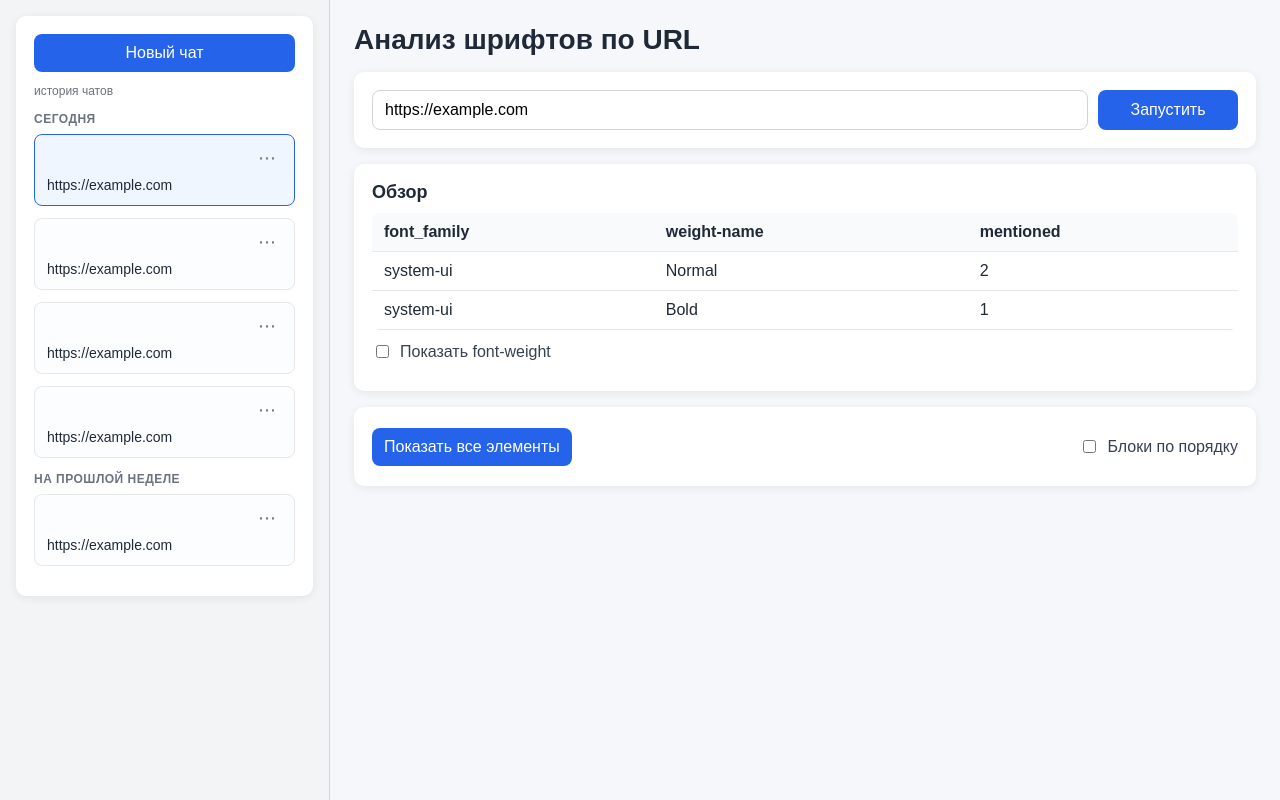
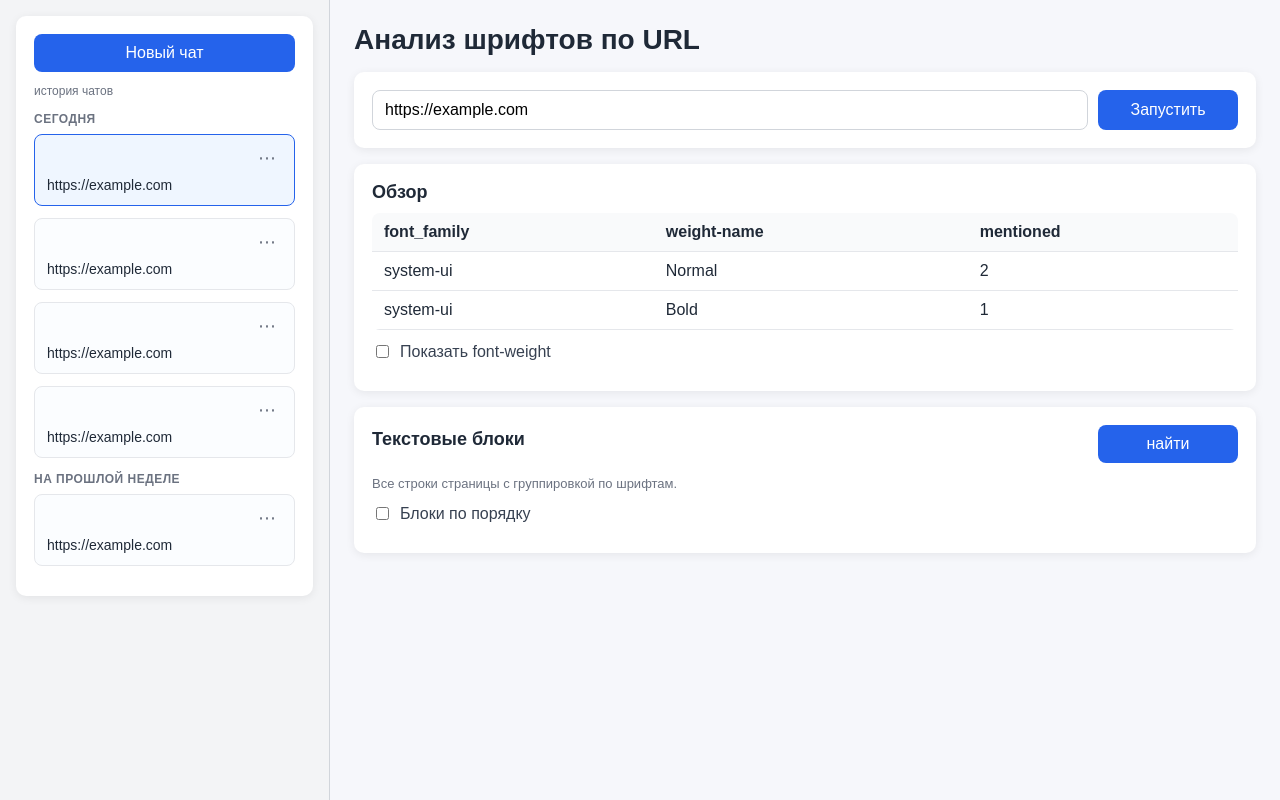
Before and after one commit to shpilkolektorium-ship-it/lektorium, a Flask app: page / in a window 1280 px wide. Run offline with Flask 3, Linux system fonts and the light colour scheme.

Commit message:
update ui

```diff
--- a/app.py
+++ b/app.py
@@ -11,6 +11,7 @@ from flask import Flask, render_template, request
 from font_inspector import detect_fonts
 from history_store import (
   add_history_entry,
+  create_empty_chat,
   delete_chat,
   load_history,
   toggle_pinned,
@@ -75,14 +76,13 @@ def parse_iso_datetime(value: str) -> datetime:
 
 
 def history_sections(entries: list[dict[str, Any]]) -> tuple[list[dict[str, Any]], list[dict[str, Any]]]:
-  visible_entries = [item for item in entries if not bool(item.get("is_empty", False))]
   now = datetime.now(timezone.utc)
   today = now.date()
   yesterday = today - timedelta(days=1)
   week_border = today - timedelta(days=7)
 
-  pinned = [item for item in visible_entries if item.get("pinned")]
-  regular = [item for item in visible_entries if not item.get("pinned")]
+  pinned = [item for item in entries if item.get("pinned")]
+  regular = [item for item in entries if not item.get("pinned")]
 
   buckets: dict[str, list[dict[str, Any]]] = {
     "Сегодня": [],
@@ -130,7 +130,7 @@ def index():
 
     if history_action:
       if history_action == "new":
-        active_chat_id = ""
+        active_chat_id = create_empty_chat()
         page_url = ""
         summary_rows = []
         full_rows = []
--- a/templates/index.html
+++ b/templates/index.html
@@ -285,6 +285,13 @@
       font-size: 12px;
       margin-top: 8px;
     }
+    .table2-head {
+      display: flex;
+      justify-content: space-between;
+      align-items: center;
+      gap: 10px;
+      margin-bottom: 8px;
+    }
     @media (max-width: 980px) {
       .app-shell {
         grid-template-columns: 1fr;
@@ -427,26 +434,22 @@
       {% endif %}
 
       {% if full_rows %}
-      <section class="card">
-        <div class="controls-row">
-          <button class="toggle-block" data-target="fullTableSection" type="button">
-            Показать все элементы
-          </button>
-          <label class="controls">
-            <input id="blocksInOrder" type="checkbox">
-            Блоки по порядку
-          </label>
+      <section id="fullTableSection" class="card">
+        <div class="table2-head">
+          <h2 class="table-title">Текстовые блоки</h2>
+          <button class="toggle-block" data-target="table2Body" type="button">найти</button>
         </div>
-      </section>
-
-      <section id="fullTableSection" class="card hidden">
-        <h2 class="table-title">Все элементы</h2>
-        <p class="muted">Каждая строка — отдельный найденный текстовый блок на странице.</p>
+        <p id="table2Description" class="muted">Все строки страницы с группировкой по шрифтам.</p>
+        <label class="controls">
+          <input id="blocksInOrder" type="checkbox">
+          Блоки по порядку
+        </label>
+        <div id="table2Body" class="hidden">
         <div id="groupedTableView" class="grouped-view">
           {% for group in grouped_full_rows %}
           <section class="group-box">
             <div class="group-header-row">
-              <h3 class="group-title">{{ group.font_family }}</h3>
+              <h3 class="group-title">{{ group.font_family }} {{ group.font_weight_name }}</h3>
               <button class="toggle-block small-button" data-target="group-table-{{ group.group_id }}" type="button">
                 Посмотреть расположение
               </button>
@@ -520,6 +523,7 @@
           </table>
         </div>
         <p class="hint">Подсветка работает через фрагмент текста/якорь страницы и зависит от поддержки браузером целевого сайта.</p>
+        </div>
       </section>
       {% endif %}
     </section>
@@ -554,11 +558,17 @@
     const blocksInOrder = document.getElementById("blocksInOrder");
     const flatTableView = document.getElementById("flatTableView");
     const groupedTableView = document.getElementById("groupedTableView");
+    const table2Description = document.getElementById("table2Description");
     if (blocksInOrder && flatTableView && groupedTableView) {
       blocksInOrder.addEventListener("change", (event) => {
         const ordered = event.target.checked;
         flatTableView.classList.toggle("hidden", !ordered);
         groupedTableView.classList.toggle("hidden", ordered);
+        if (table2Description) {
+          table2Description.textContent = ordered
+            ? "Все строки траницы по порядку"
+            : "Все строки страницы с группировкой по шрифтам.";
+        }
       });
     }
 
```
